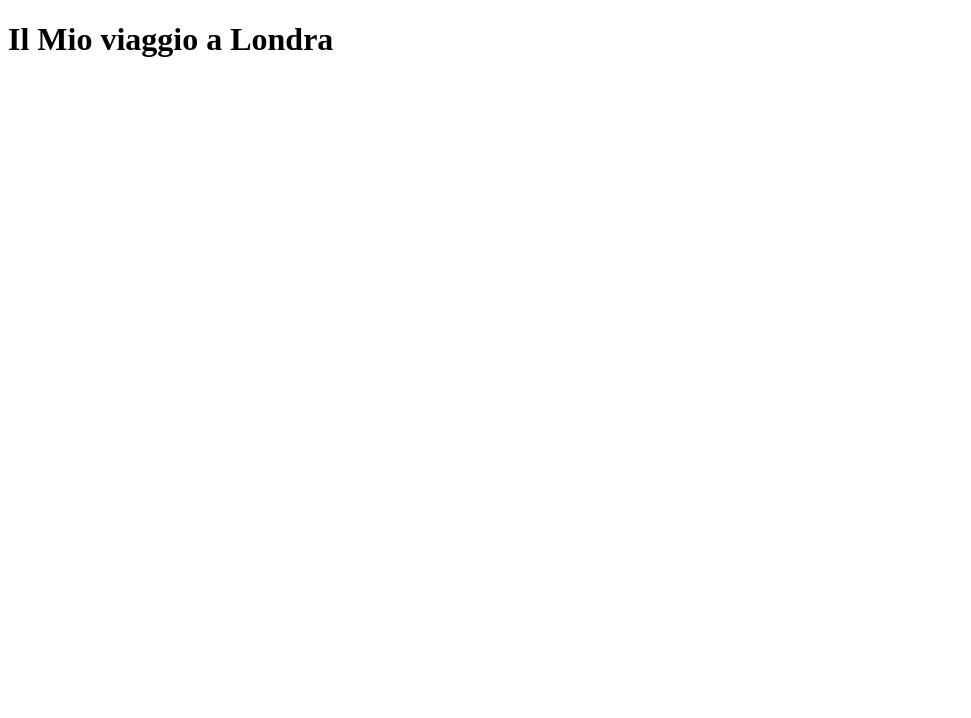
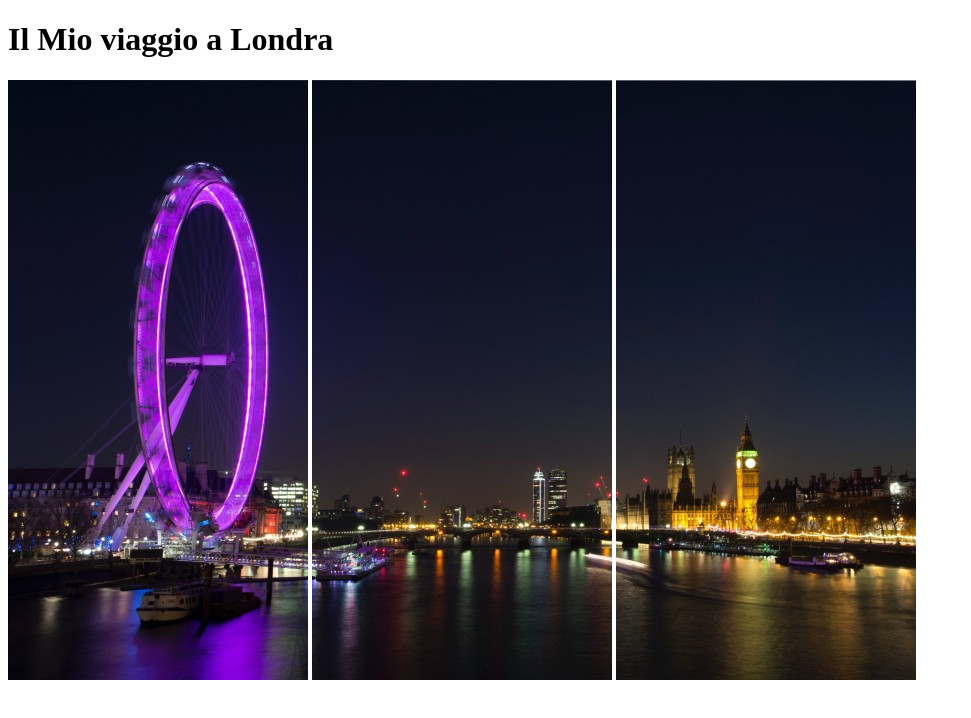
Before and after one commit to tiiaaaa/html-london-trip, a plain HTML site: page index.html in a window 1280 px wide. Shown: the whole page, without its empty margins (0-971 px from the left). Drawn offline with Linux system fonts and the light colour scheme.

Commit message:
inserite immagini london eye

```diff
--- a/index.html
+++ b/index.html
@@ -9,6 +9,11 @@
 <body>
     <header>
         <h1>Il Mio viaggio a Londra</h1>
+        <div>
+            <img src="img/pexels-bill-emrich-230794-0.jpg" alt="London-Eye">
+            <img src="img/pexels-bill-emrich-230794-1.jpg" alt="London Eye-2">
+            <img src="img/pexels-bill-emrich-230794-2.jpg" alt="London-Eye-3">
+        </div>
     </header>
 
 </body>
```
